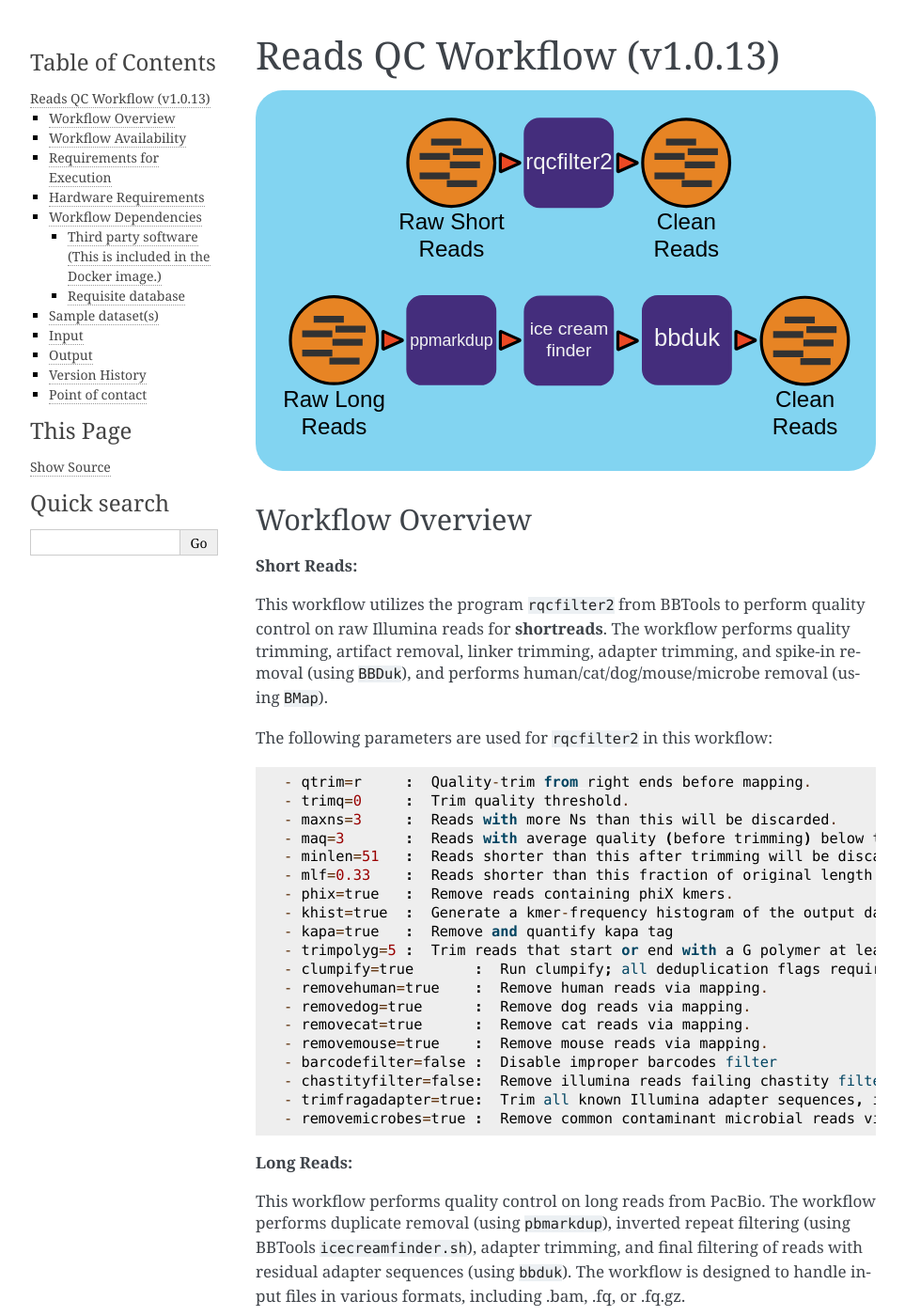
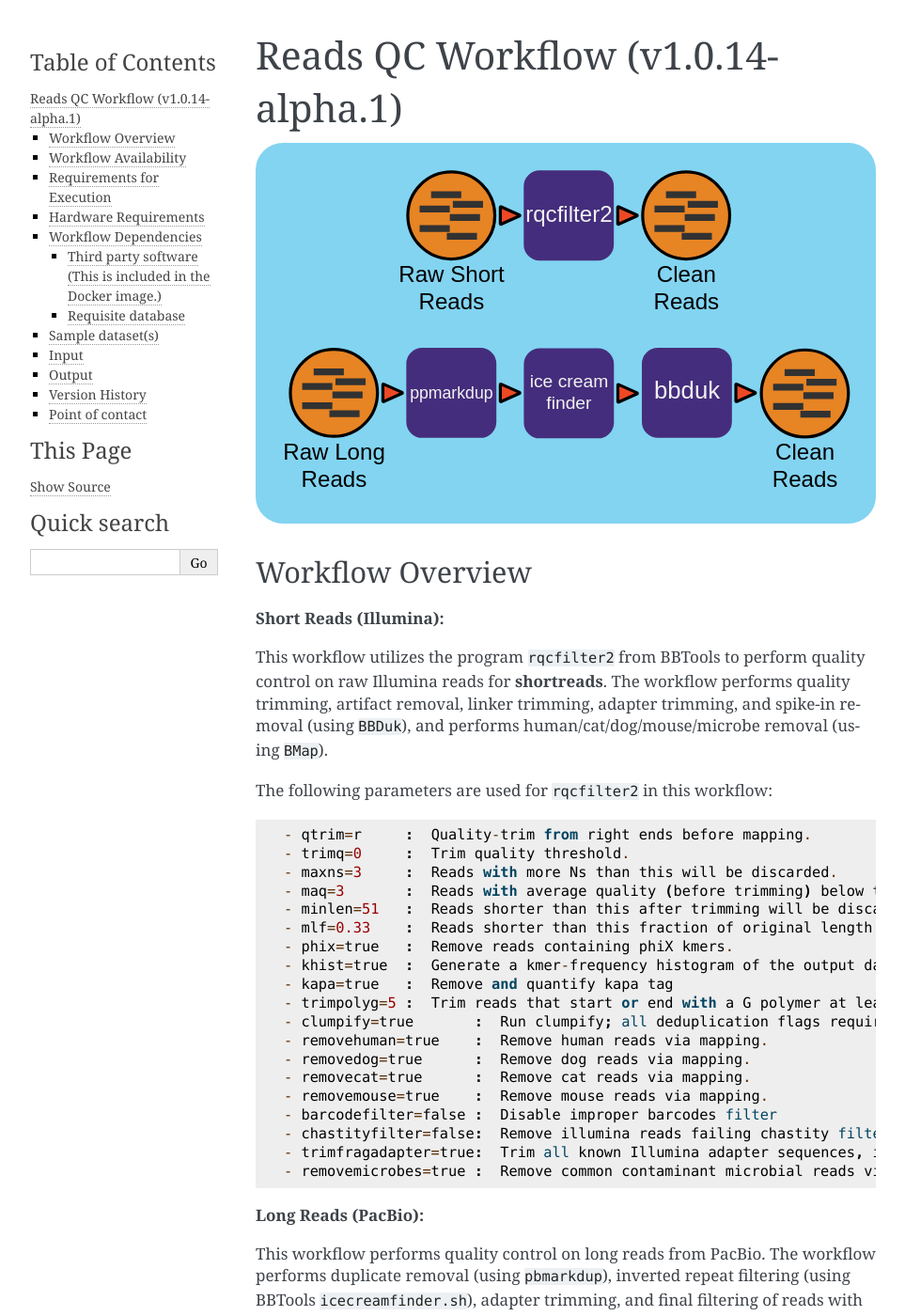
Before and after one commit to microbiomedata/ReadsQC, a Sphinx documentation site: the page built from docs/index.rst, in a window 1280 px wide and 1400 px high. Shown: the whole window at 94% size, without its empty margins (148-1111 px from the left). Built offline with Sphinx 7.4.7, drawn with Linux system fonts in a browser that asks for light colours.

Commit message:
Update index.rst
- update version

```diff
--- a/docs/index.rst
+++ b/docs/index.rst
@@ -6,7 +6,7 @@
          site the file is incorporated into. You can learn more about the `github_url` field at:
          https://sphinx-rtd-theme.readthedocs.io/en/stable/configuring.html#confval-github_url
 
-Reads QC Workflow (v1.0.13)
+Reads QC Workflow (v1.0.14-alpha.1)
 =============================
 
 .. image:: lrrqc_workflow2024.svg
@@ -16,7 +16,7 @@ Reads QC Workflow (v1.0.13)
 Workflow Overview
 -----------------
 
-**Short Reads:**
+**Short Reads (Illumina):**
 
 This workflow utilizes the program :literal:`rqcfilter2` from BBTools to perform quality control on raw Illumina reads for **shortreads**. The workflow performs quality trimming, artifact removal, linker trimming, adapter trimming, and spike-in removal (using :literal:`BBDuk`), and performs human/cat/dog/mouse/microbe removal (using :literal:`BMap`).
 
@@ -42,7 +42,7 @@ The following parameters are used for :literal:`rqcfilter2` in this workflow::
  - trimfragadapter=true:  Trim all known Illumina adapter sequences, including TruSeq and Nextera.
  - removemicrobes=true :  Remove common contaminant microbial reads via mapping, and place them in a separate file.
 
-**Long Reads:**
+**Long Reads (PacBio):**
 
 This workflow performs quality control on long reads from PacBio. The workflow performs duplicate removal (using :literal:`pbmarkdup`), inverted repeat filtering (using BBTools
 :literal:`icecreamfinder.sh`), adapter trimming, and final filtering of reads with residual adapter sequences (using :literal:`bbduk`). The workflow is designed to handle input files in various formats, including .bam, .fq, or .fq.gz.
@@ -126,7 +126,7 @@ Sample dataset(s)
 
 **Long Reads:**
 
-Zymobiomics synthetic metagenome (`SRR13128014 <https://portal.nersc.gov/cfs/m3408/test_data/SRR13128014.pacbio.subsample.ccs.fastq.gz>`_); for testing we have subsampled the dataset, the original dataset is ~18GB.
+- Zymobiomics synthetic metagenome (`SRR13128014 <https://portal.nersc.gov/cfs/m3408/test_data/SRR13128014.pacbio.subsample.ccs.fastq.gz>`_); for testing we have subsampled the dataset, the original dataset is ~18GB.
 
 Input
 ------
```
